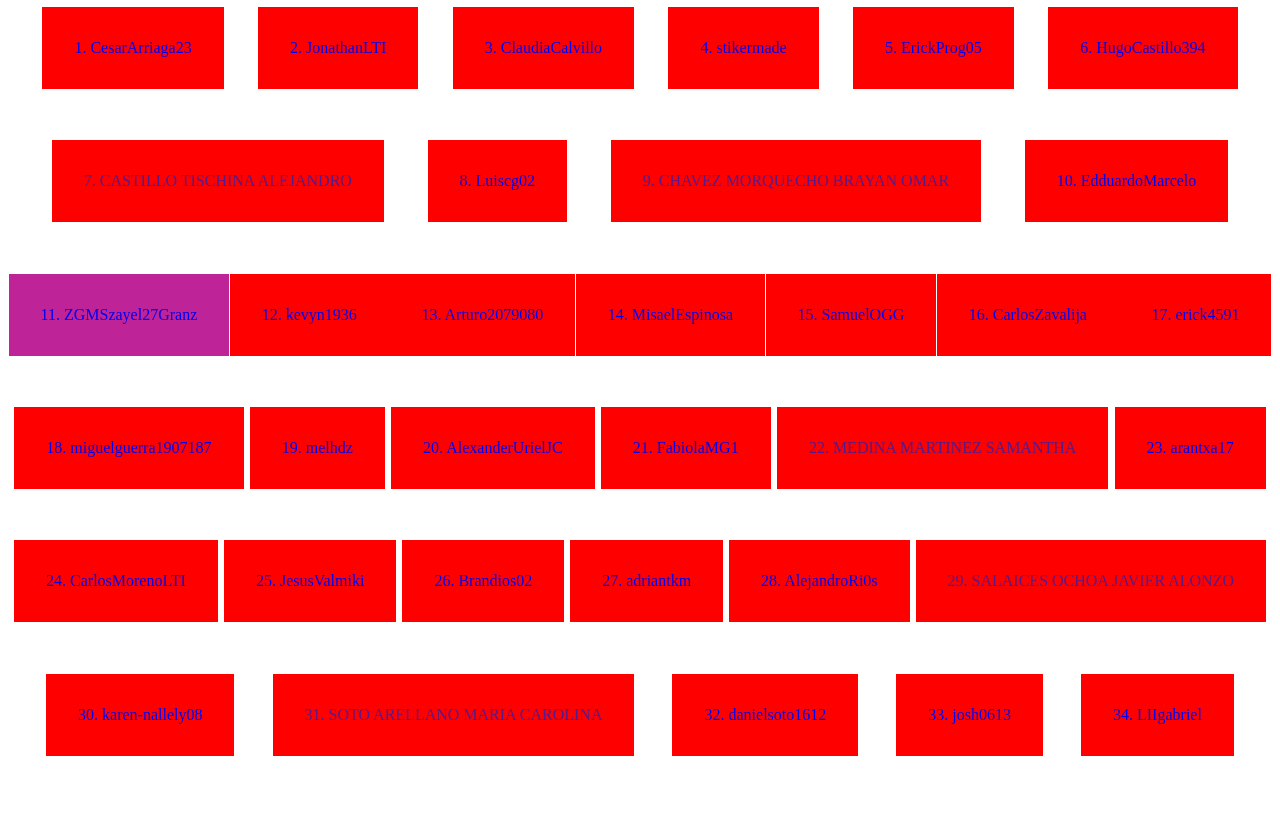
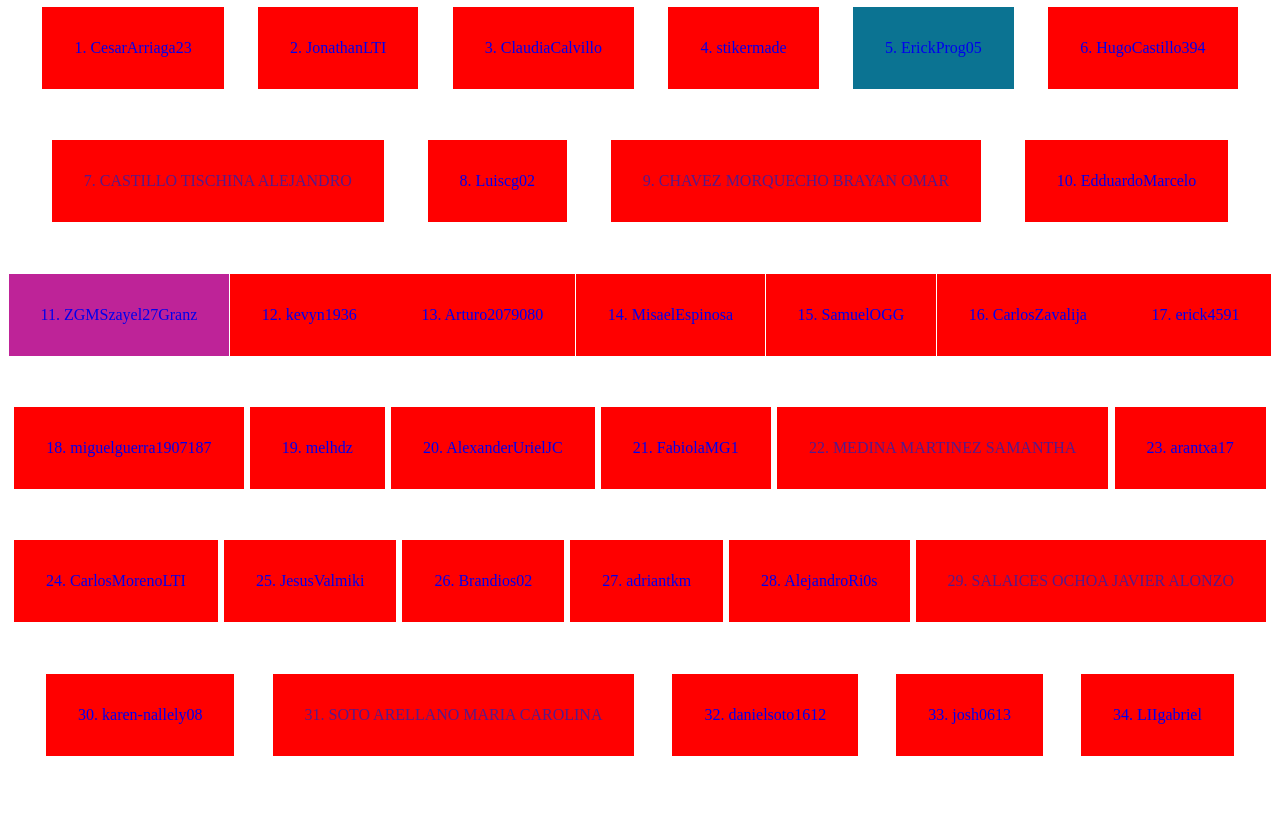
Before and after one commit to CaroSoto05/Repositorio-7, a plain HTML site: page index.html in a window 1280 px wide. Shown: the part 73-888 px from the top of the page. Drawn offline with Linux system fonts and the light colour scheme.

Commit message:
cambio de color

```diff
--- a/css/main.css
+++ b/css/main.css
@@ -37,7 +37,7 @@ ul {
 }
 
 #a5 {
-    background-color: red;
+    background-color: rgb(11, 115, 146);
 }
 
 #a6 {
```
